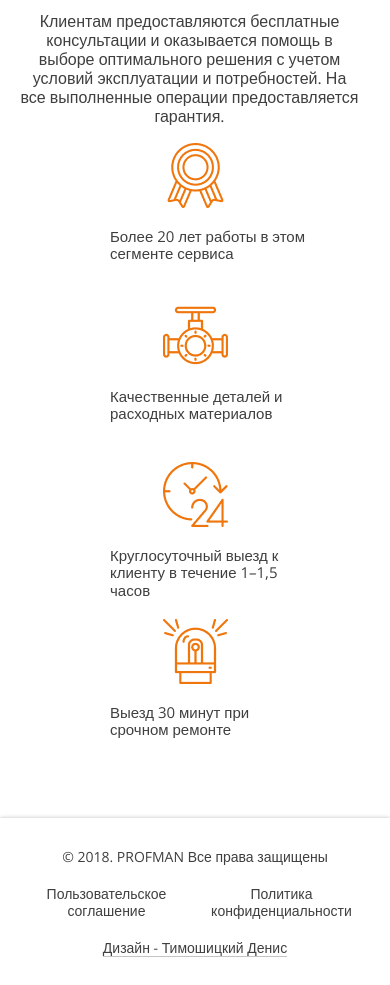
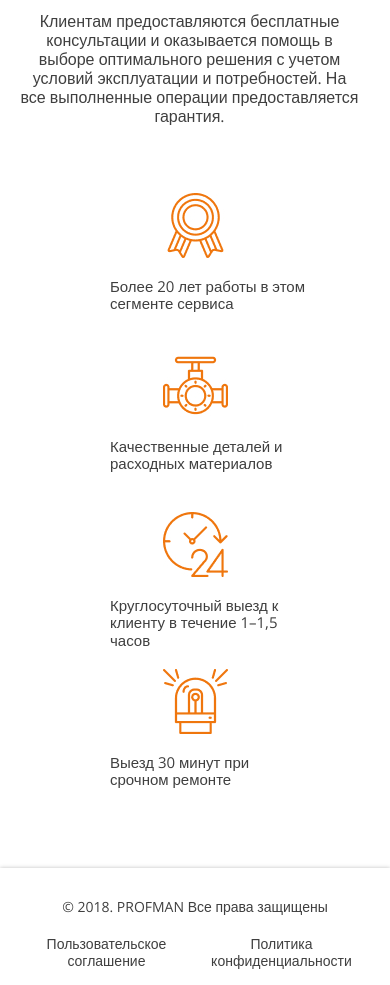
Before and after one commit to mikhail-balandin/testproj, a plain HTML site: page index.html in a window 390 px wide. Shown: the part 3962-4947 px from the top of the page. Drawn offline with nearby package versions, Linux system fonts and the light colour scheme.

Commit message:
Update style.css

```diff
--- a/style/style.css
+++ b/style/style.css
@@ -831,7 +831,7 @@ body {
   }
 
   .about__items {
-    margin-top: 80px;
+    margin-top: 130px;
   }
 
   .about__items {
```
